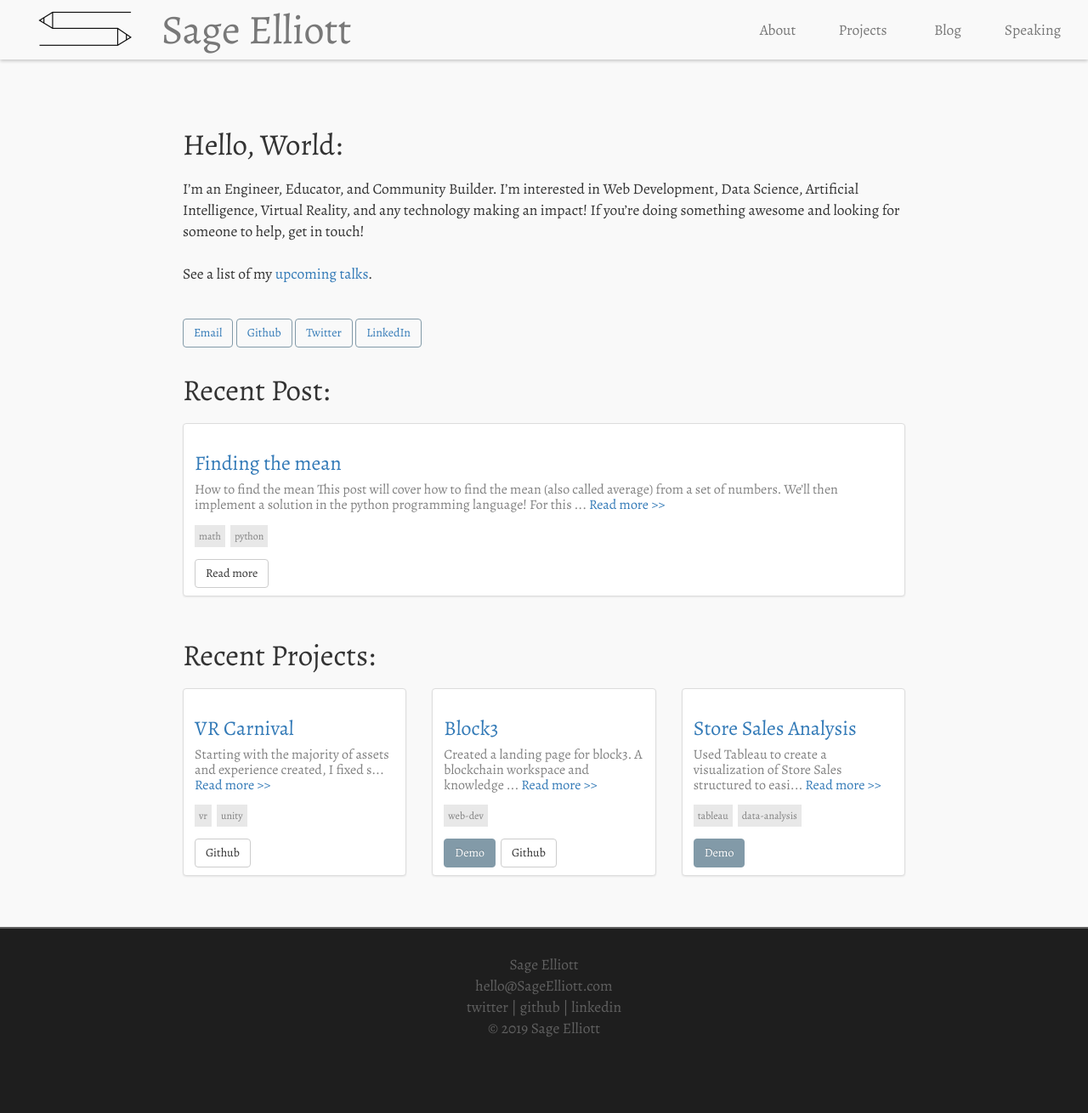
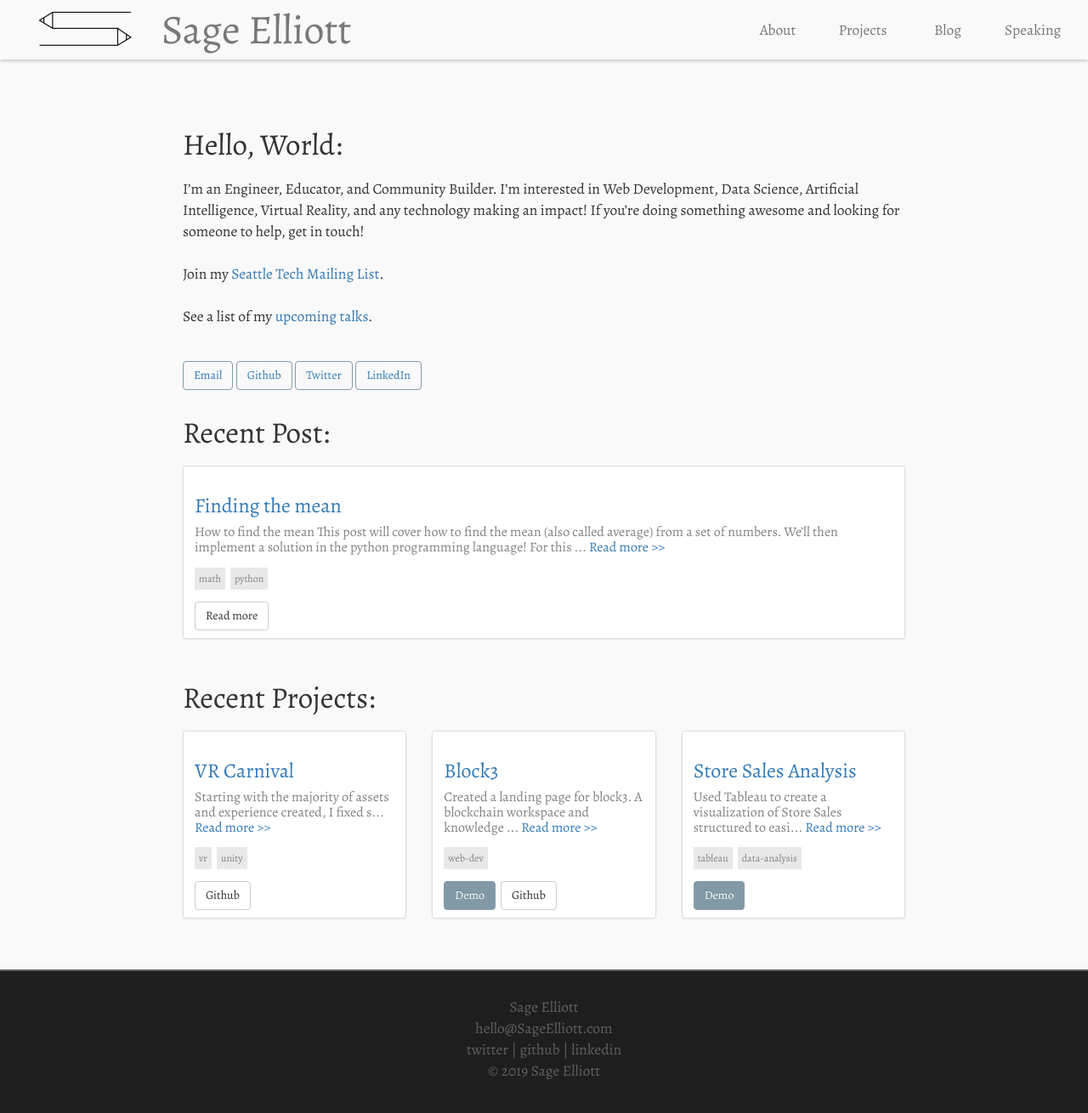
Before and after one commit to sagecodes/sage-blog, a Jekyll site: the page built from index.html, in a window 1280 px wide. Shown: the top 1310 px of the page at 85% size. Built offline with Jekyll 4.4.1, drawn with Linux system fonts in a browser that asks for light colours; nearby versions of some CDN libraries; some web fonts are replaced.

Commit message:
Add mailing link

```diff
--- a/index.html
+++ b/index.html
@@ -19,10 +19,10 @@ layout: default
                           I’m interested in Web Development, Data Science, Artificial Intelligence, Virtual Reality, and any technology making an impact!
                           If you’re doing something awesome and looking for someone to help, get in touch!
                           <br><br>
+                          Join my <a href="https://mailchi.mp/32d244a64668/techseattle">Seattle Tech Mailing List</a>.
+                          <br><br>
                           See a list of my <a href="{{ site.baseurl }}/speaking">upcoming talks</a>.
                           <br><br>
-                          <!-- Signup for my <a href="">newsletter</a> to get weekly updates about Events and Tech in Seattle! -->
-
                       </p>
 
                       <div class="social-buttons">
```
